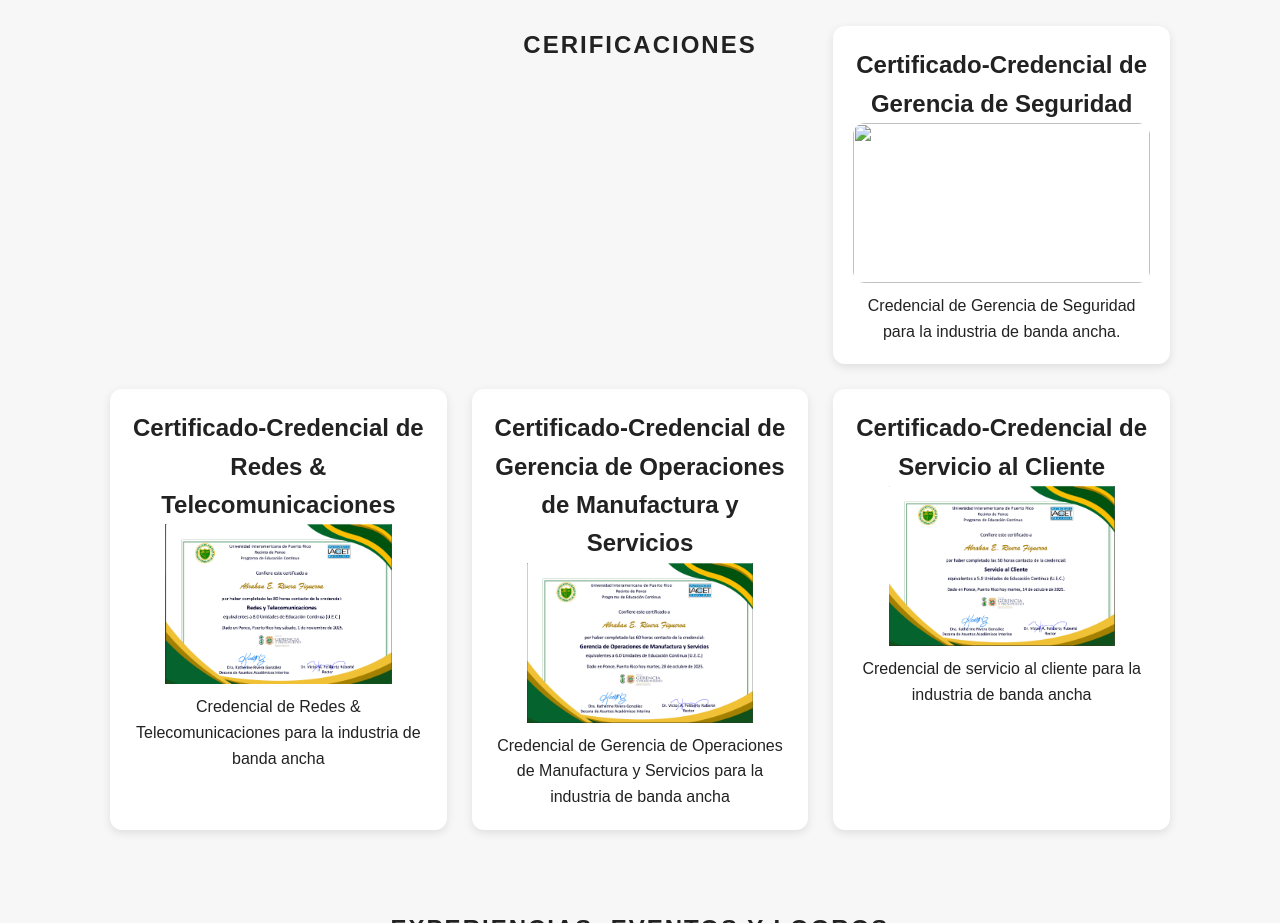
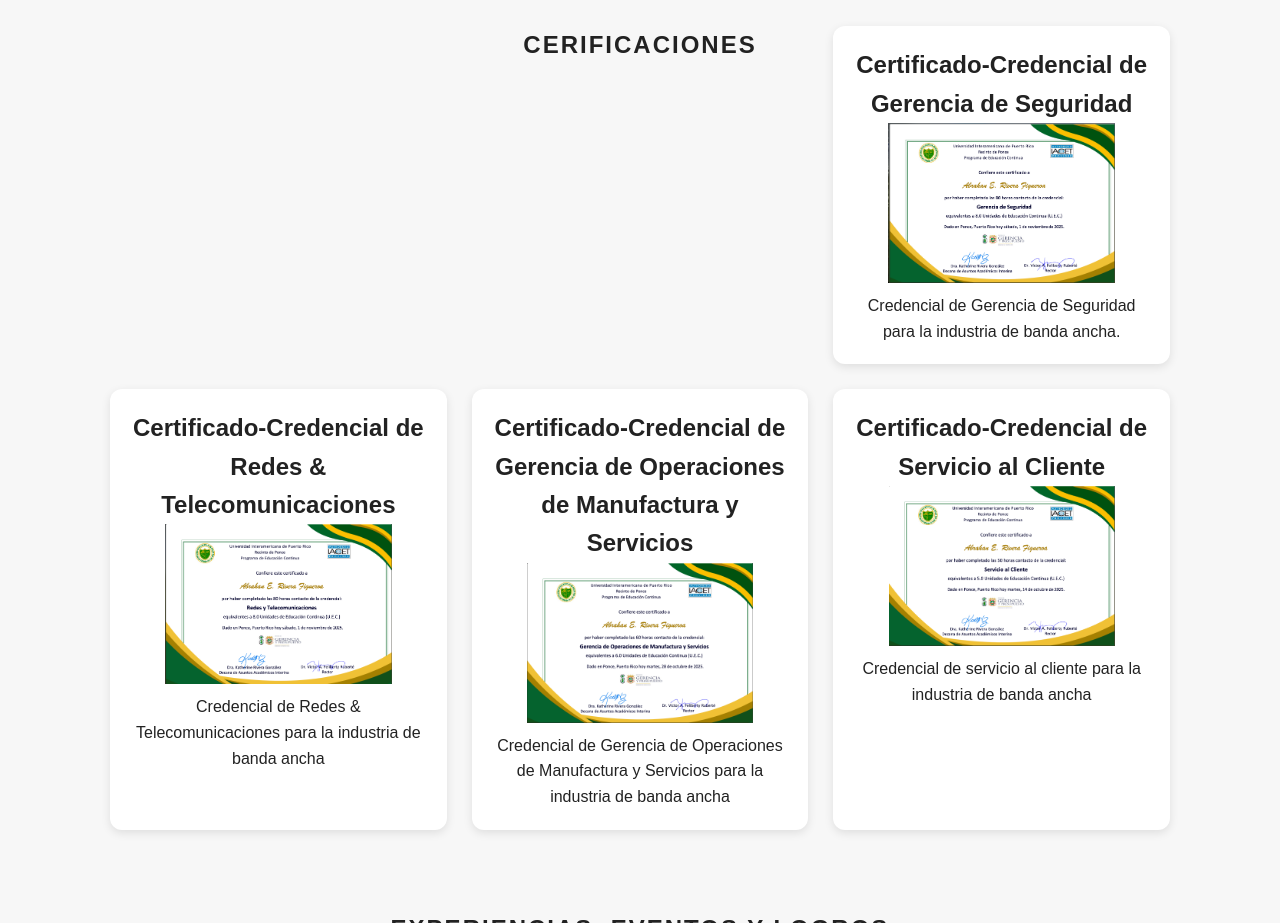
Before and after one commit to AbraTVeee/mundoAbrahan, a plain HTML site: page index.html in a window 1280 px wide. Shown: the part 1480-2403 px from the top of the page. Drawn offline with Linux system fonts and the light colour scheme.

Commit message:
Update index.html

```diff
--- a/index.html
+++ b/index.html
@@ -75,7 +75,7 @@
 
             <div class="certificado">
                 <h2>Certificado-Credencial de Gerencia de Seguridad</h2>
-                <img src="img/cert-seguridad.png"" alt="">
+                <img src="cert-seguridad.png"" alt="">
                 <p>Credencial de Gerencia de Seguridad para la industria de banda ancha. </p>
             </div>
             <div class="certificado">
```
